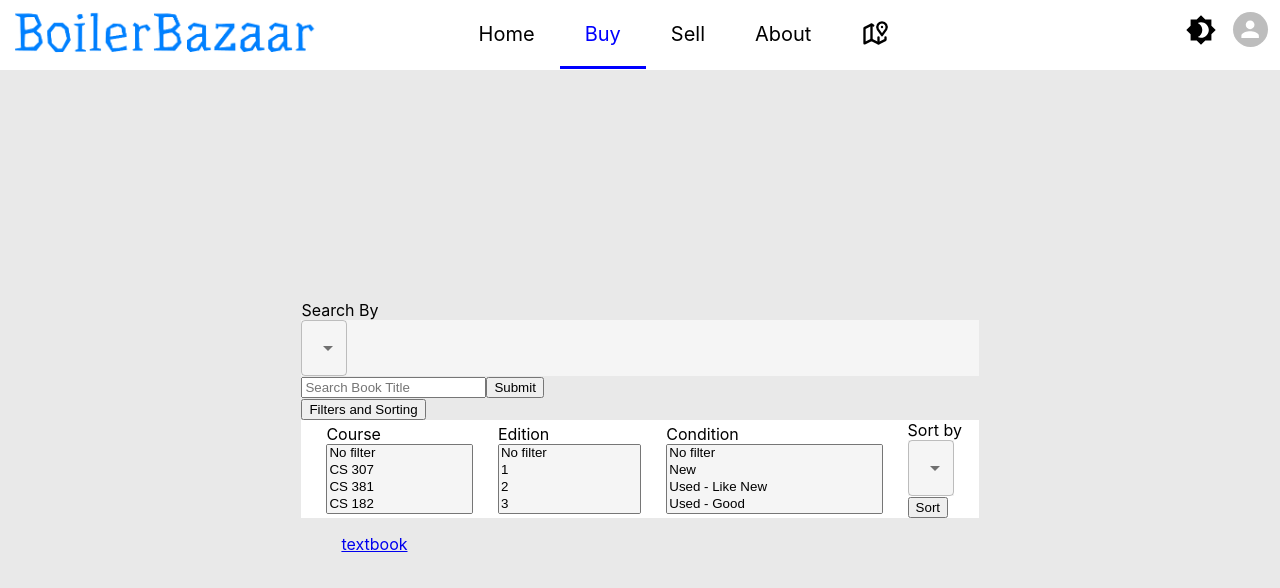
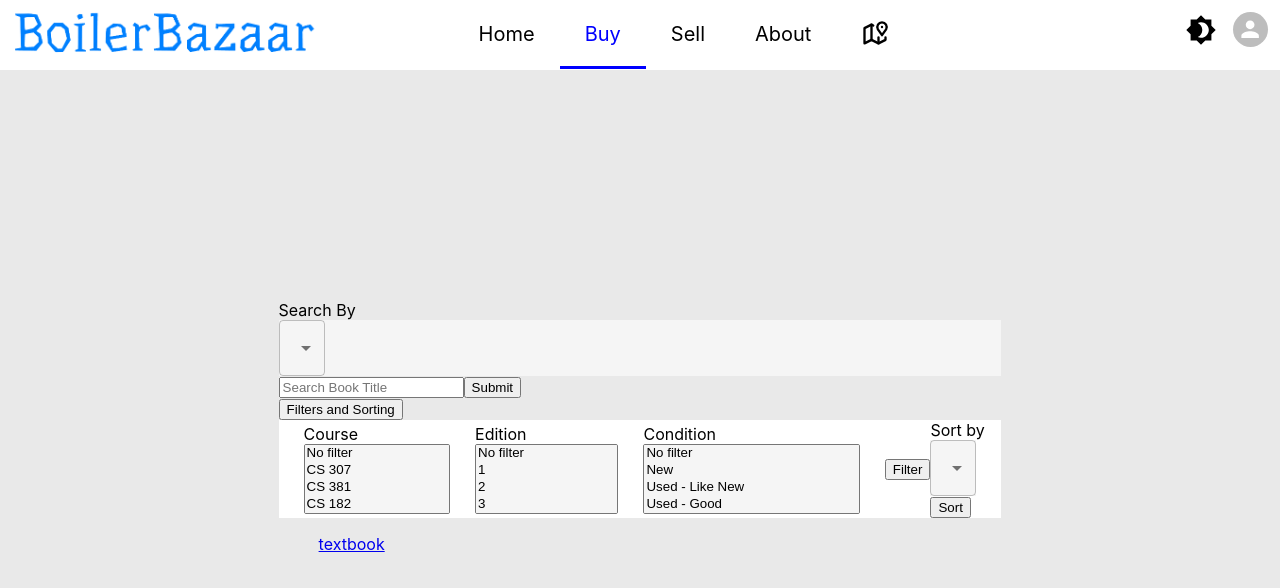
Before and after one commit to wang4621/boilerbazaar, a React (Create React App) app: page /buy in a window 1280 px wide. Both pictures are taken after a click on the button "Filters and Sorting". Shown: the top 588 px of the page. Built offline with nearby package versions, Linux system fonts and the light colour scheme; no server answers.

Commit message:
Add filter listings button

```diff
--- a/src/pages/BuyMain.js
+++ b/src/pages/BuyMain.js
@@ -1,6 +1,6 @@
 import './BuyMain.css'
 import * as React from 'react';
-import { TextField, MenuItem } from '@mui/material';
+import { TextField, MenuItem, Button } from '@mui/material';
 import $ from 'jquery';
 import { Routes, Route, NavLink } from 'react-router-dom';
 
@@ -361,6 +361,11 @@ function BuyMain() {
             listings.appendChild(newListing);
         }
     }
+
+    function filterListings() {
+
+    }
+
     window.onload = function() {
         addSearchHistory("test");
         getSearchHistory();
@@ -423,6 +428,7 @@ function BuyMain() {
                         </select>
                     </div>
                 </div>
+                <button onClick={filterListings}>Filter</button>
                 <label>
                     Sort by
                     <TextField id="sorting" name="sorting" class="sorting" select>
```
